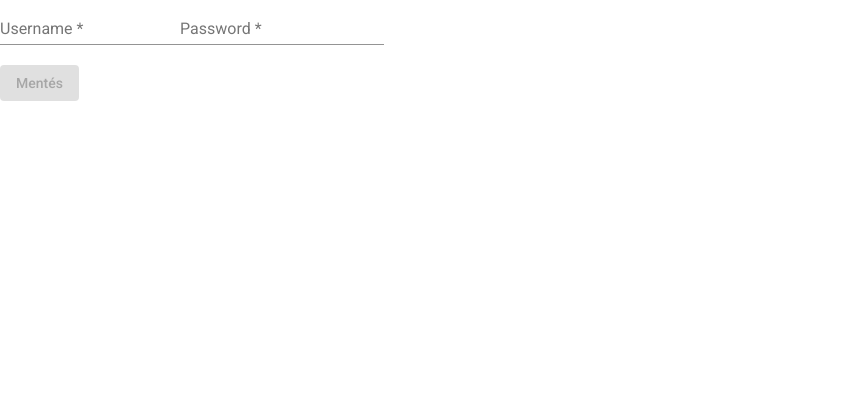
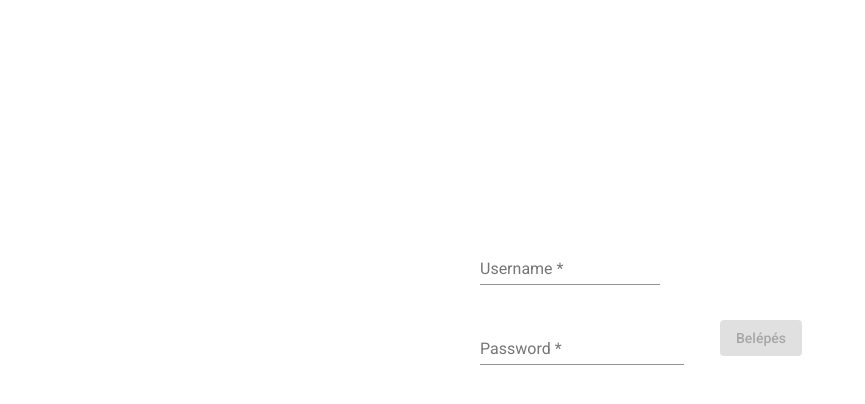
Before and after one commit to NsMate/FinalWork, an Angular app in the folder business-frontend/: page /login in a window 1280 px wide. Shown: the top 404 px of the page, without its empty margins (0-865 px from the left). Built offline with nearby package versions, Linux system fonts and the light colour scheme.

Commit message:
Only modified becasue i was searching for bug

```diff
--- a/business-frontend/src/app/login-form/login-form.component.css
+++ b/business-frontend/src/app/login-form/login-form.component.css
@@ -0,0 +1,22 @@
+*{
+    margin: 0;
+}
+
+.passwordField, .usernameField, .saveButton{
+    position: absolute;
+}
+
+.passwordField{
+    left: 60vh;
+    top: 40vh;
+}
+
+.usernameField{
+    left: 60vh;
+    top: 30vh;
+}
+
+.saveButton{
+    left: 90vh;
+    top: 40vh;
+}
--- a/business-frontend/src/app/login-form/login-form.component.html
+++ b/business-frontend/src/app/login-form/login-form.component.html
@@ -1,21 +1,18 @@
 <form [formGroup]="form" (ngSubmit)="onSubmit()">
 
-    <div *ngIf="message">
-
-    </div>
-
-    <mat-form-field>
+  <mat-form-field class="usernameField">
     <input matInput placeholder="Username" formControlName="username" required>
     <mat-error *ngIf="username.invalid">Username is required</mat-error>
   </mat-form-field>
 
-    <mat-form-field>
+  <mat-form-field class="passwordField">
     <input matInput placeholder="Password" formControlName="password" required [type]="hidePassword ? 'password' : 'text'">
     <mat-icon matSuffix (click)="hidePassword = !hidePassword"></mat-icon>
     <mat-error *ngIf="password.invalid">Password is required</mat-error>
   </mat-form-field>
 
-    <div>
-      <button mat-flat-button type="submit" color="primary" [disabled]="form.invalid">Mentés</button>
+  <div class="saveButton">
+    <button mat-flat-button type="submit" color="primary" [disabled]="form.invalid">Belépés</button>
   </div>
+
 </form>
```
Lines whose indentation alone changed are shown as unchanged.
